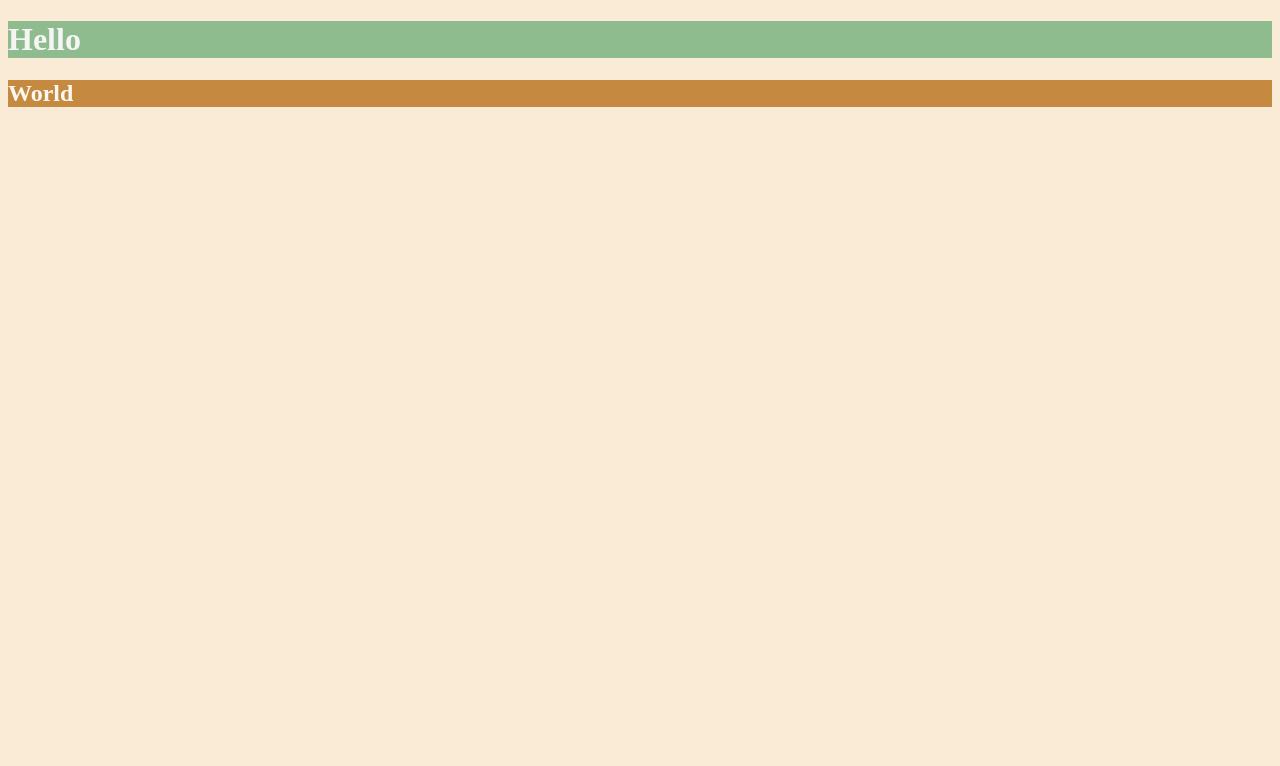
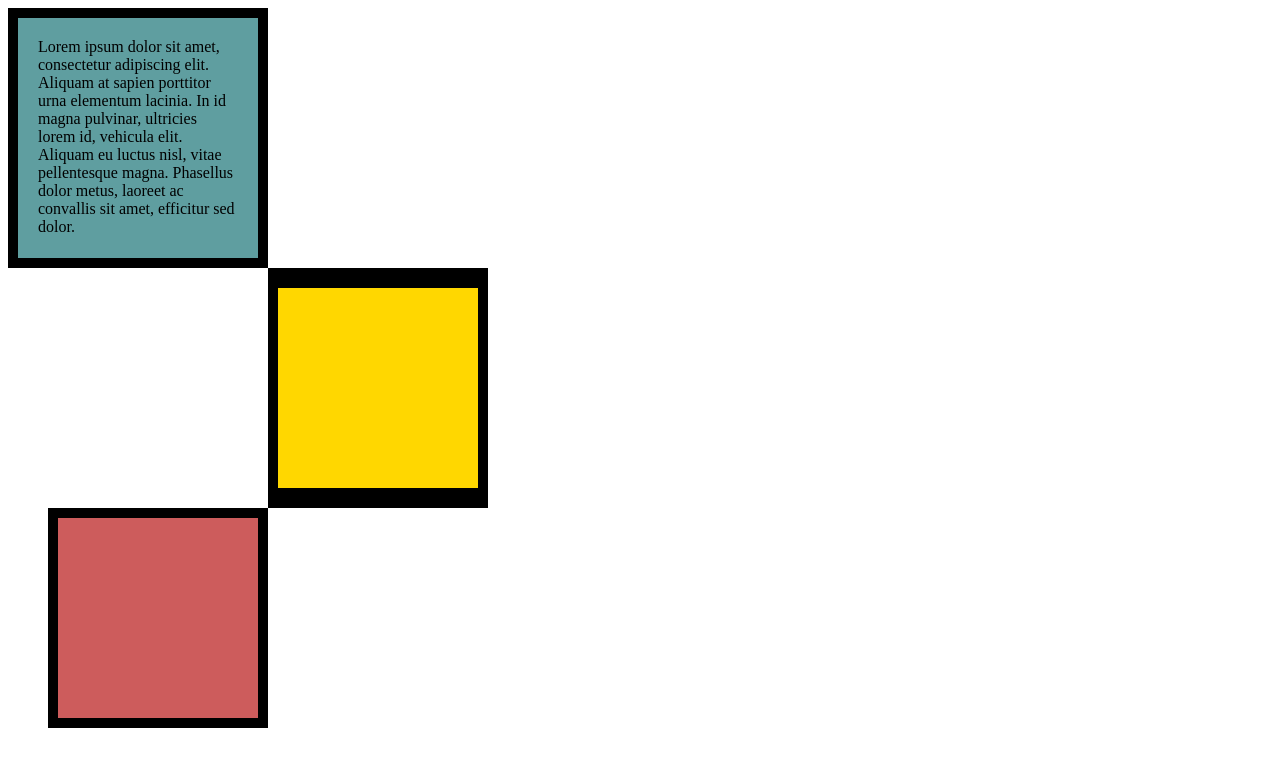
Before and after one commit to RAGHAV0015/HTML_PROJECTS, a plain HTML site: page index.html in a window 1280 px wide. Drawn offline with Linux system fonts and the light colour scheme.

Commit message:
Add files via upload

```diff
--- a/index.html
+++ b/index.html
@@ -3,31 +3,72 @@
 
 <head>
   <meta charset="UTF-8">
-  <title>Colors</title>
+  <title>CSS Box Model</title>
   <style>
-    html{
-      background-color: antiquewhite;
+    div{
+      height: 200px;
+      width: 200px;
     }
-    h1{
-      color: whitesmoke;
+    p{
+      margin: 0px;
     }
 
-    h1{
-      background-color: darkseagreen;
+    #first{
+      background-color:cadetblue ;
+      padding:20px ;
+      border:10px solid black ;
+
+    }
+    #second{
+      background-color: gold;
+      border: solid black ;
+      border-width: 20px 10px;
+      margin-left: 260px;
+
+    }
+    #third{
+      background-color: indianred ;
+      border-width: 10px;
+      margin-left: 40px;
+      border: 10px solid black;
     }
 
-    h2{
-      background-color:#C58940 ;
-    }
-    h2{
-      color:#FAF8F1;
-    }
+
+
+
+
+
   </style>
+
 </head>
 
 <body>
-  <h1>Hello</h1>
-  <h2>World</h2>
+
+  <div id="first">
+    <p> Lorem ipsum dolor sit amet, consectetur adipiscing elit. Aliquam at sapien porttitor urna elementum lacinia. In
+      id magna pulvinar, ultricies lorem id, vehicula elit. Aliquam eu luctus nisl, vitae pellentesque magna. Phasellus
+      dolor metus, laoreet ac convallis sit amet, efficitur sed dolor.</p>
+  </div>
+
+  <div id="second"> </div>
+  <div id="third"></div>
+
+  <!-- TODOs:
+1. Create 3 Boxes using the div element.
+2. Set their sizes to 200px heigh by 200px wide.
+3. Set different background colors for each of the boxes (I used cadetblue, gold and indianred).
+4. Add a paragraph <p> element into the first div and add the following words:
+    Lorem ipsum dolor sit amet, consectetur adipiscing elit. Aliquam at sapien porttitor urna elementum lacinia. In
+    id magna pulvinar, ultricies lorem id, vehicula elit. Aliquam eu luctus nisl, vitae pellentesque magna. Phasellus
+    dolor metus, laoreet ac convallis sit amet, efficitur sed dolor.
+5. Set the 1st div to have 20px padding all around with a black 10px border.
+6. Fix the style of the <p> element to remove all margins.
+Hint: Use the CSS inspector in Chrome.
+7. Set the 2nd div to have a 20px border on top and bottom and 10px border left and right. (See goal image)
+8. Set the 3rd div to have a 10px border
+9. Set the margins for the divs so that each box corner touches the other. (See the goal image)
+-->
+
 </body>
 
 </html>
```
